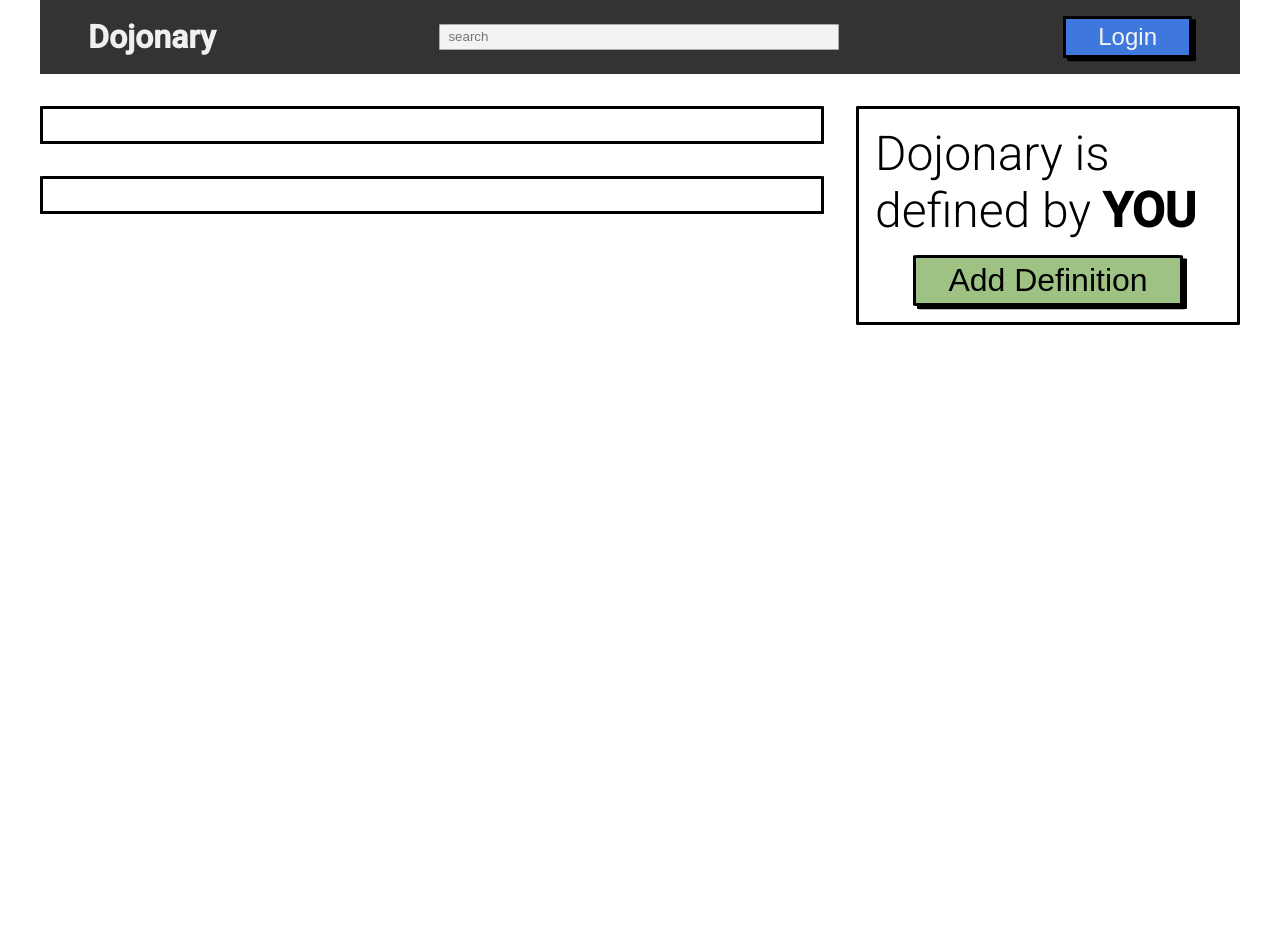
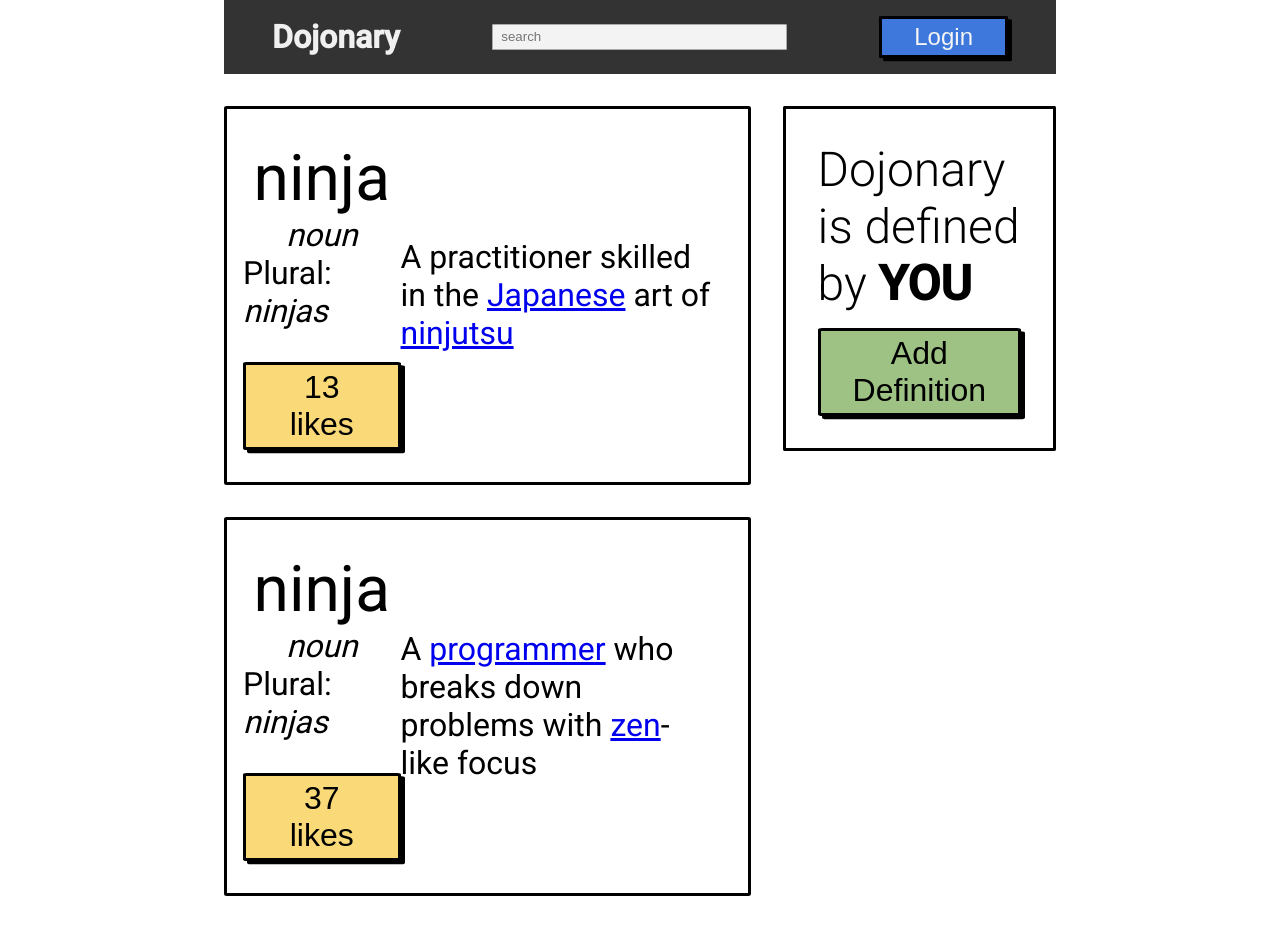
Before and after one commit to evanmschultz/CodingDojo, a plain HTML site: page WebFundamentals/ButtonClicker/index.html in a window 1280 px wide. Before the commit the page ends 800 px from the top, so only its background shows below. Drawn offline with Linux system fonts and the light colour scheme.

Commit message:
completes styling

```diff
--- a/WebFundamentals/ButtonClicker/index.html
+++ b/WebFundamentals/ButtonClicker/index.html
@@ -25,8 +25,36 @@
             </div>
             <div class="main">
                 <div class="main-left">
-                    <div class="box"></div>
-                    <div class="box"></div>
+                    <div class="box">
+                        <div>
+                            <h2>ninja</h2>
+                            <p><i>noun</i></p>
+                            <p>Plural: <i>ninjas</i></p>
+                            <button class="btn">13 likes</button>
+                        </div>
+                        <div>
+                            <p>
+                                A practitioner skilled in the
+                                <a href="#">Japanese</a> art of
+                                <a href="#">ninjutsu</a>
+                            </p>
+                        </div>
+                    </div>
+                    <div class="box">
+                        <div>
+                            <h2>ninja</h2>
+                            <p><i>noun</i></p>
+                            <p>Plural: <i>ninjas</i></p>
+                            <button class="btn">37 likes</button>
+                        </div>
+                        <div>
+                            <p>
+                                A
+                                <a href="#">programmer</a> who breaks down
+                                problems with <a href="#">zen</a>-like focus
+                            </p>
+                        </div>
+                    </div>
                 </div>
                 <div class="main-right">
                     <div class="box">
--- a/WebFundamentals/ButtonClicker/style.css
+++ b/WebFundamentals/ButtonClicker/style.css
@@ -7,13 +7,21 @@
 
 /* Fixed width container class that will "auto-center" itself */
 .container {
-    width: 1200px;
+    width: 65%;
     margin: 0 auto;
     font-family: "roboto", sans-serif;
+}
+h2 {
+    font-size: 4rem;
+    font-weight: 400;
 }
 h3 {
     font-size: 3rem;
     font-weight: 300;
+}
+p {
+    font-size: 2rem;
+    font-weight: 400;
 }
 .btn {
     border: 0.2rem solid black;
@@ -37,7 +45,7 @@
     color: rgb(240, 240, 240);
 }
 .search-field {
-    width: 25rem;
+    width: 40%;
     background: #f3f3f3;
     border: 0.1rem solid #aaaaaa;
     border-radius: 2%;
@@ -56,13 +64,25 @@
     border: 0.2rem solid black;
     width: inherit;
     height: fit-content;
-    /* height: 10rem; */
     margin: 2rem 1rem;
     border-radius: 0.5%;
-    padding: 1rem;
+    padding: 2rem;
 }
 .main-left > .box {
     margin-left: 0;
+    display: flex;
+    padding-left: 1rem;
+}
+.main-left > .box > div:first-child {
+    flex: 1;
+    display: flex;
+    flex-direction: column;
+    align-items: center;
+}
+.main-left > .box > div:nth-child(2) {
+    flex: 2;
+    display: flex;
+    align-items: center;
 }
 .main-right > .box {
     margin-right: 0;
@@ -76,6 +96,12 @@
 .main-right .box:nth-of-type(n + 2) {
     margin-top: 0;
 }
+.main-left .btn {
+    background-color: #fad978;
+    color: black;
+    font-size: 2rem;
+    margin-top: 2rem;
+}
 .main-right .btn {
     background-color: #9dc284;
     color: black;
```
